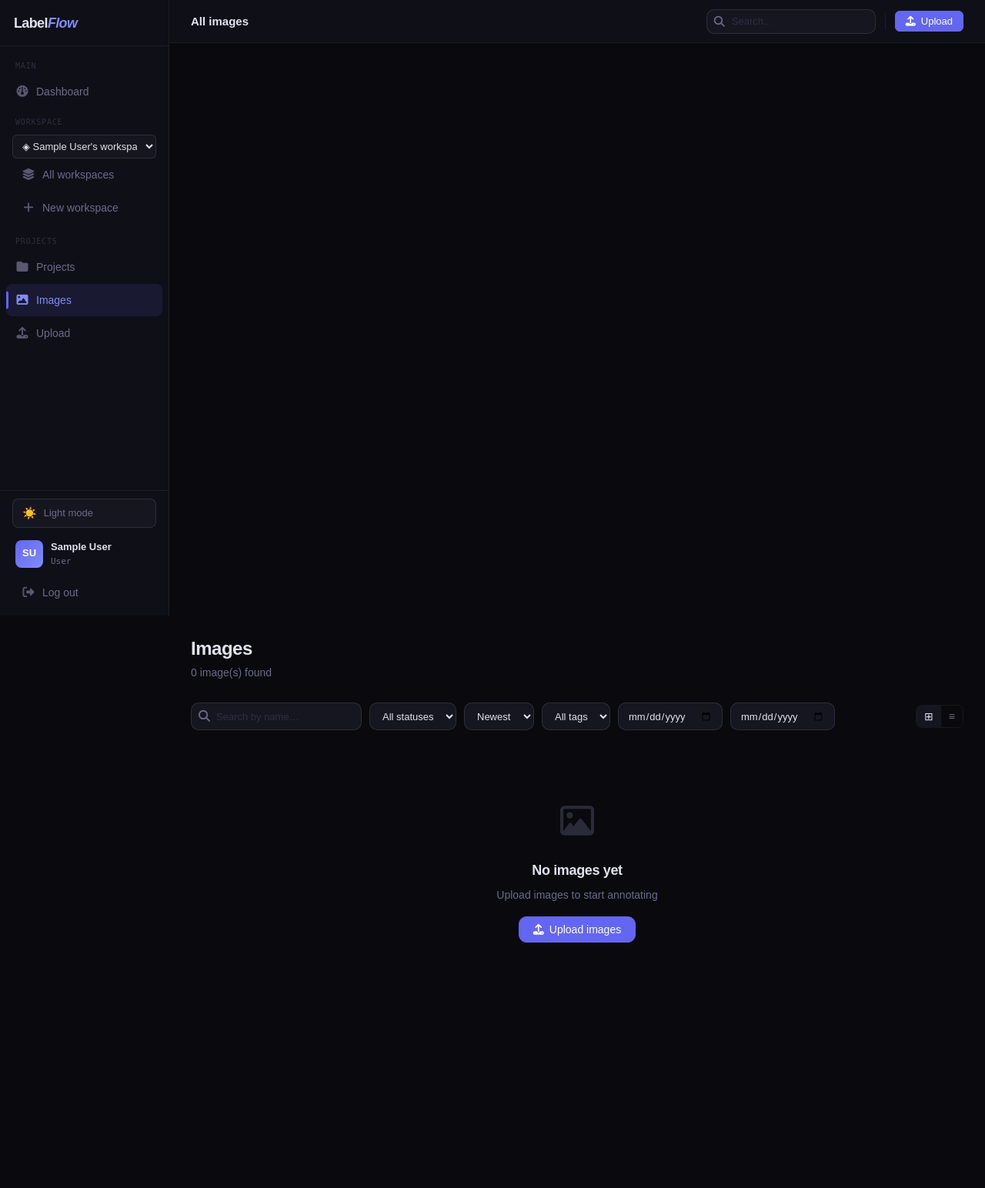
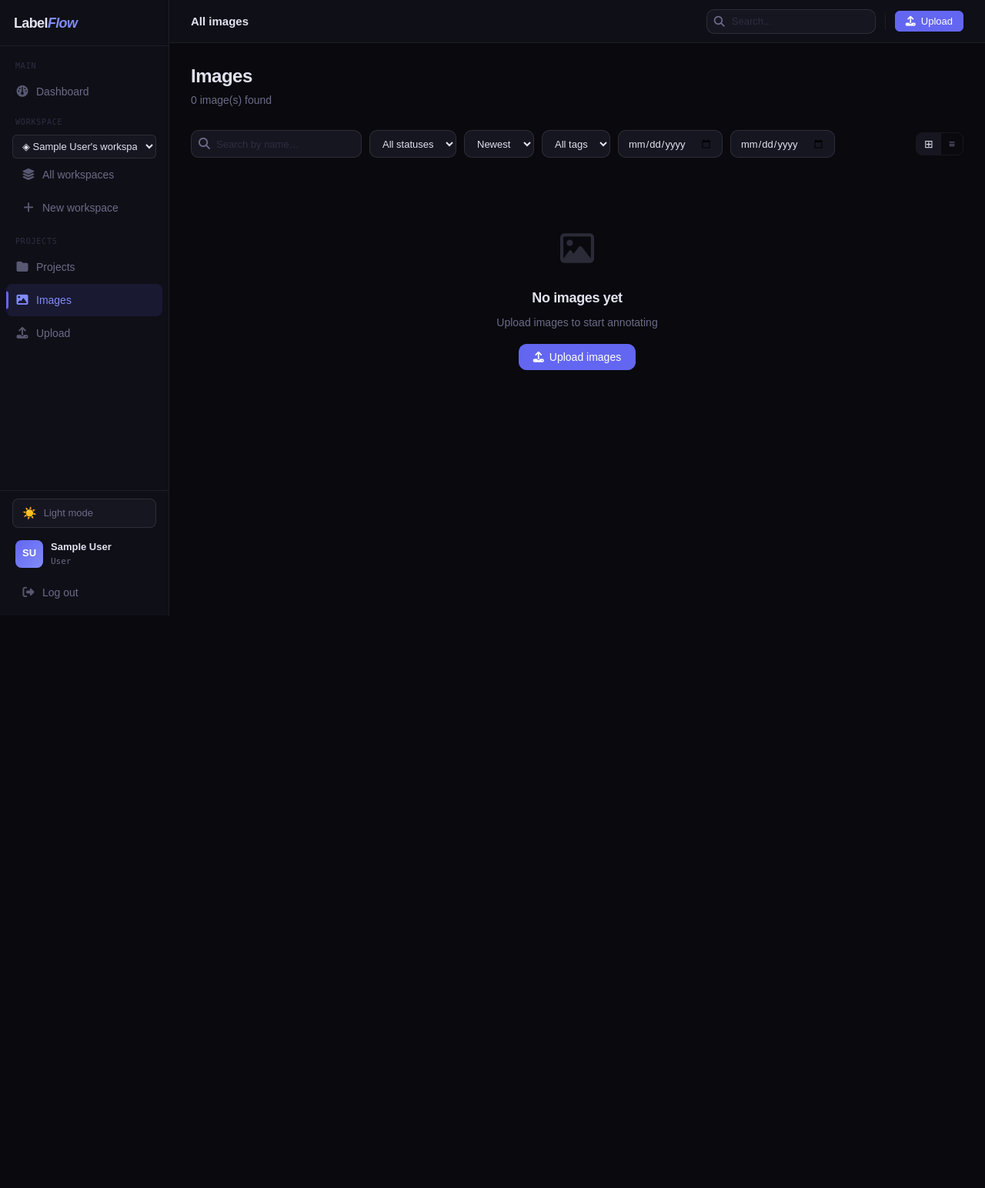
Before and after one commit to MartynasMatDev/LabelFlow, a Django app: page /app/images/ in a window 1280 px wide. Shown: the whole page at 77% size. After the commit the page ends 800 px from the top, so only its background shows below. Run offline with Django 5.2, Linux system fonts and the light colour scheme; the visitor is signed in with stand-in values (Sample User, id 1); data comes from the database, SQL or seed files in the repository; data that the repository does not hold is empty.

Commit message:
Fixed bug where in large view project/team/images and etc content wasnt displayed

```diff
--- a/static/css/main.css
+++ b/static/css/main.css
@@ -487,6 +487,9 @@ hr, .divider { border: none; border-top: 1px solid var(--border); margin: 22px 0
   grid-template-rows: auto 1fr;
   min-height: 100vh;
 }
+
+/* Backdrop is desktop-invisible; only shown on mobile via media query */
+.sidebar-backdrop { display: none; }
 
 /* ── Sidebar ────────────────────────────────────────────── */
 .sidebar {
```
